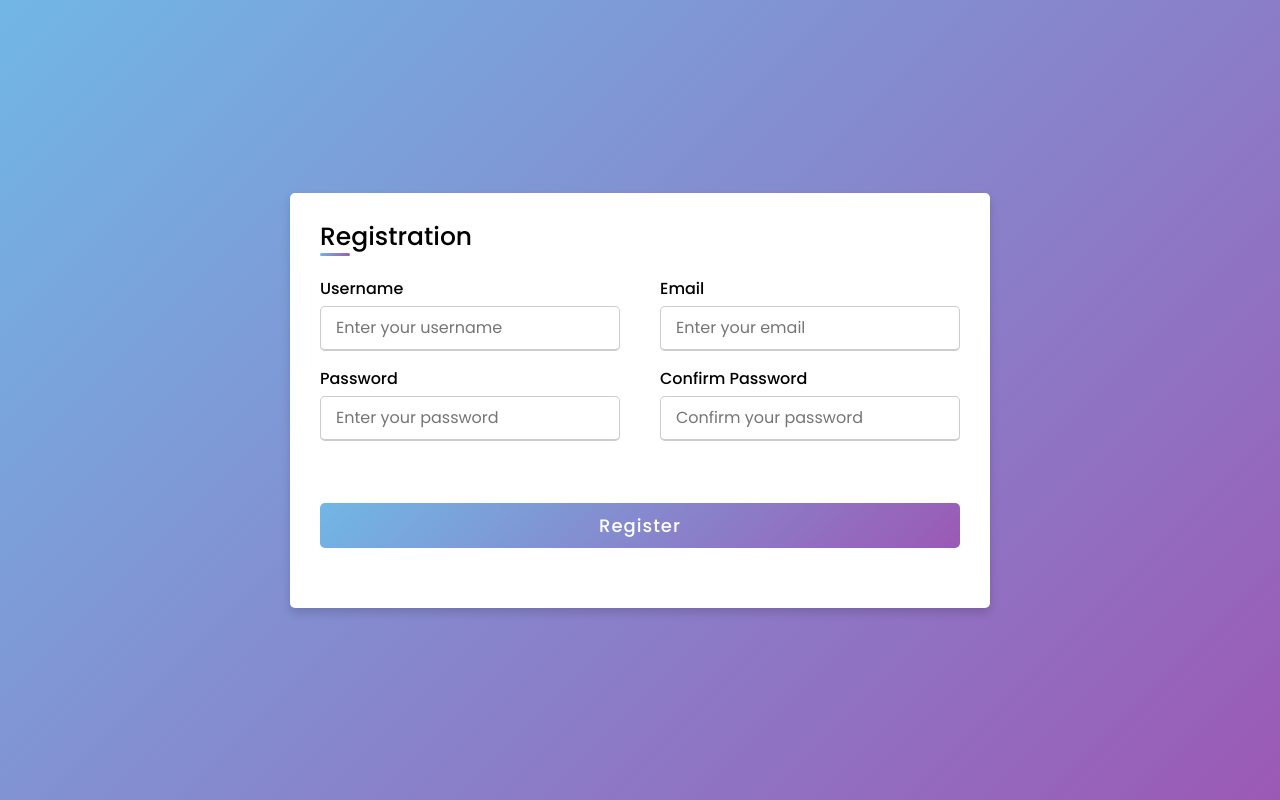
After one commit to chinmay-coder-08/notesidea, a PHP site: page /register.php in a window 1280 px wide. The commit adds this page. Run offline with PHP 8.4, Linux system fonts and the light colour scheme.

Commit message:
Added Register form and login form with good ui. Added Add note, Display notes functionality but ui design for the two is remaining

```diff
--- /dev/null
+++ b/css/register.css
@@ -0,0 +1,171 @@
+/* Importing Google Fonts - Poppins */
+@import url('https://fonts.googleapis.com/css2?family=Poppins:wght@200;300;400;500;600;700&display=swap');
+
+* {
+    margin: 0;
+    padding: 0;
+    box-sizing: border-box;
+    font-family: 'Poppins', sans-serif;
+}
+
+body {
+    height: 100vh;
+    display: flex;
+    justify-content: center;
+    align-items: center;
+    padding: 10px;
+    background: linear-gradient(135deg, #71b7e6, #9b59b6);
+}
+
+.container {
+    max-width: 700px;
+    width: 100%;
+    background-color: #fff;
+    padding: 25px 30px;
+    border-radius: 5px;
+    box-shadow: 0 5px 10px rgba(0, 0, 0, 0.15);
+}
+
+.container .title {
+    font-size: 25px;
+    font-weight: 500;
+    position: relative;
+}
+
+.container .title::before {
+    content: "";
+    position: absolute;
+    left: 0;
+    bottom: 0;
+    height: 3px;
+    width: 30px;
+    border-radius: 5px;
+    background: linear-gradient(135deg, #71b7e6, #9b59b6);
+}
+
+.content form .user-details {
+    display: flex;
+    flex-wrap: wrap;
+    justify-content: space-between;
+    margin: 20px 0 12px 0;
+}
+
+form .user-details .input-box {
+    margin-bottom: 15px;
+    width: calc(100% / 2 - 20px);
+}
+
+form .input-box span.details {
+    display: block;
+    font-weight: 500;
+    margin-bottom: 5px;
+}
+
+.user-details .input-box input {
+    height: 45px;
+    width: 100%;
+    outline: none;
+    font-size: 16px;
+    border-radius: 5px;
+    padding-left: 15px;
+    border: 1px solid #ccc;
+    border-bottom-width: 2px;
+    transition: all 0.3s ease;
+}
+
+.user-details .input-box input:focus,
+.user-details .input-box input:valid {
+    border-color: #9b59b6;
+}
+
+form .gender-details .gender-title {
+    font-size: 20px;
+    font-weight: 500;
+}
+
+form .category {
+    display: flex;
+    width: 80%;
+    margin: 14px 0;
+    justify-content: space-between;
+}
+
+form .category label {
+    display: flex;
+    align-items: center;
+    cursor: pointer;
+}
+
+form .category label .dot {
+    height: 18px;
+    width: 18px;
+    border-radius: 50%;
+    margin-right: 10px;
+    background: #d9d9d9;
+    border: 5px solid transparent;
+    transition: all 0.3s ease;
+}
+
+#dot-1:checked~.category label .one,
+#dot-2:checked~.category label .two,
+#dot-3:checked~.category label .three {
+    background: #9b59b6;
+    border-color: #d9d9d9;
+}
+
+form input[type="radio"] {
+    display: none;
+}
+
+.buttonsubmit {
+    height: 45px;
+    width: 100%;
+    border-radius: 5px;
+    border: none;
+    color: #fff;
+    font-size: 18px;
+    font-weight: 500;
+    letter-spacing: 1px;
+    cursor: pointer;
+    background: linear-gradient(135deg, #71b7e6, #9b59b6);
+    margin: 35px 0
+}
+
+
+
+.buttonsubmit:hover {
+    background: linear-gradient(349deg, #71b7e6, #9b59b6);
+    font-weight: bold;
+}
+
+/* Responsive media query code for mobile devices */
+@media(max-width: 584px) {
+    .container {
+        max-width: 100%;
+    }
+
+    form .user-details .input-box {
+        margin-bottom: 15px;
+        width: 100%;
+    }
+
+    form .category {
+        width: 100%;
+    }
+
+    .content form .user-details {
+        max-height: 300px;
+        overflow-y: scroll;
+    }
+
+    .user-details::-webkit-scrollbar {
+        width: 5px;
+    }
+}
+
+/* Responsive media query code for mobile devices */
+@media(max-width: 459px) {
+    .container .content .category {
+        flex-direction: column;
+    }
+}
--- /dev/null
+++ b/register.php
@@ -0,0 +1,83 @@
+<!DOCTYPE html>
+<html lang="en" dir="ltr">
+
+<head>
+  <meta charset="UTF-8">
+  <meta name="viewport" content="width=device-width, initial-scale=1.0">
+  <title> Register </title>
+  <link rel="stylesheet" href="./css/register.css">
+</head>
+<?php
+if ($_SERVER['REQUEST_METHOD'] == 'POST') {
+    require 'config.php'; // DB connection
+
+    // Function to generate a UUID
+    function generate_uuid() {
+        // Generate a unique ID based on time, with more entropy for randomness
+        return sprintf('%04x%04x-%04x-%04x-%04x-%04x%04x%04x',
+            mt_rand(0, 0xffff), mt_rand(0, 0xffff),
+            mt_rand(0, 0xffff),
+            mt_rand(0, 0x0fff) | 0x4000, // Version 4 UUID
+            mt_rand(0, 0x3fff) | 0x8000, // Variant UUID
+            mt_rand(0, 0xffff), mt_rand(0, 0xffff), mt_rand(0, 0xffff)
+        );
+    }
+
+    // Generate a UUID for user ID
+    $user_id = generate_uuid();
+
+    // Sanitize inputs
+    $username = mysqli_real_escape_string($conn, $_POST['username']);
+    $email = mysqli_real_escape_string($conn, $_POST['email']);
+    $password = password_hash($_POST['password'], PASSWORD_BCRYPT); // Hash password
+
+    // Insert sanitized data with UUID into the database
+    $sql = "INSERT INTO users (id, username, email, password) VALUES ('$user_id', '$username', '$email', '$password')";
+
+    if (mysqli_query($conn, $sql)) {
+        header("Location: login.php");
+    } else {
+        echo "Error: " . mysqli_error($conn);
+    }
+}
+?>
+
+<body>
+  <div class="container">
+    <!-- Title section -->
+    <div class="title">Registration</div>
+    <div class="content">
+      <!-- Registration form -->
+      <form method="POST" action="register.php">
+        <div class="user-details">
+          <!-- Input for Full Name -->
+          <!-- Input for Username -->
+          <div class="input-box">
+            <span class="details">Username</span>
+            <input name="username" type="text" placeholder="Enter your username" required>
+          </div>
+          <!-- Input for Email -->
+          <div class="input-box">
+            <span class="details">Email</span>
+            <input name="email" type="text" placeholder="Enter your email" required>
+          </div>
+
+          <!-- Input for Password -->
+          <div class="input-box">
+            <span class="details">Password</span>
+            <input name="password" type="text" placeholder="Enter your password" required>
+          </div>
+          <!-- Input for Confirm Password -->
+          <div class="input-box">
+            <span class="details">Confirm Password</span>
+            <input type="text" placeholder="Confirm your password" required>
+          </div>
+        </div>
+        <!-- Submit button -->
+        <button class="buttonsubmit" type="submit">Register</button>
+      </form>
+    </div>
+  </div>
+</body>
+
+</html>
```
Also changed, not shown: add_note.php (added, +57 -0 lines), config.php (+8 -10 lines), dashboard.php (added, +42 -0 lines), index.php (+13 -8 lines), login.php (added, +76 -0 lines).
